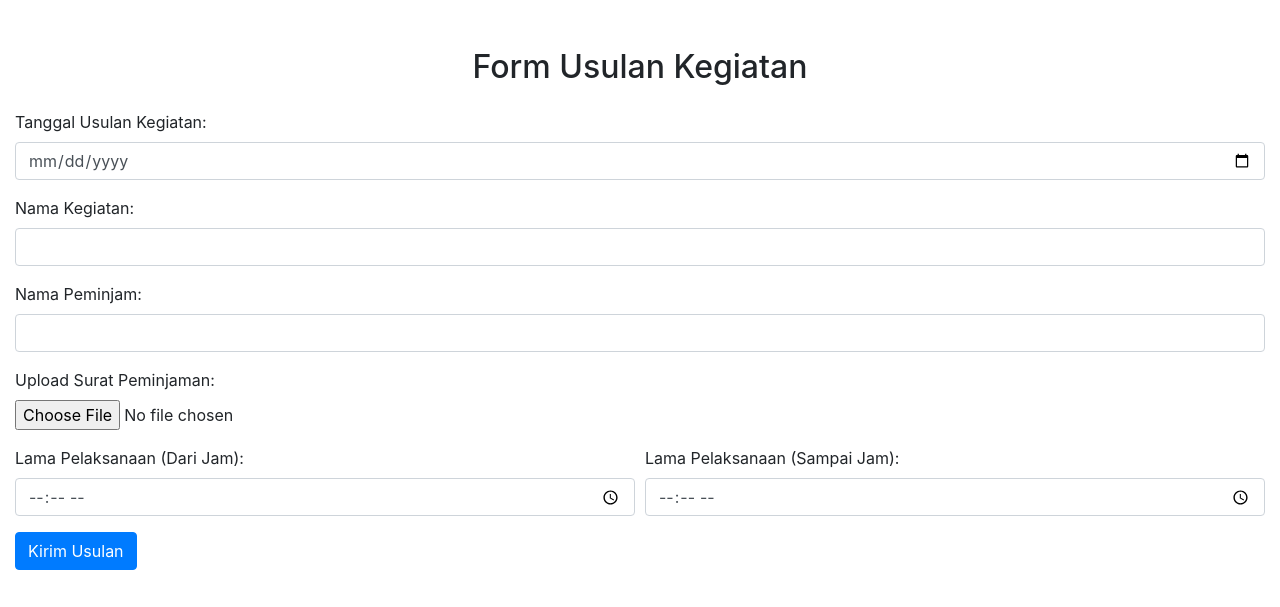
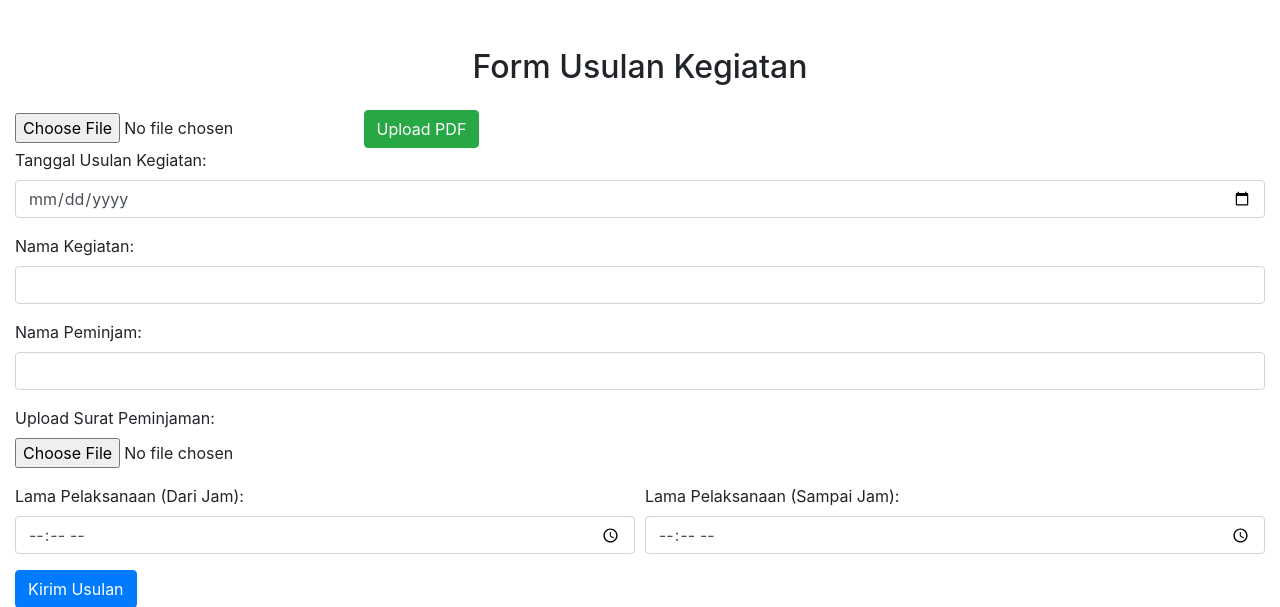
Before and after one commit to aqilabihar/websitefinalpwe, a PHP site: page /peminjaman in a window 1280 px wide. Shown: the top 607 px of the page. Run offline with PHP 8.4, Linux system fonts and the light colour scheme; data comes from the database, SQL or seed files in the repository.

Commit message:
Update Branch

```diff
--- a/app/views/peminjaman.php
+++ b/app/views/peminjaman.php
@@ -12,6 +12,14 @@
 <body>
     <div class="container-fluid mt-5">
         <h2 class="text-center mb-4">Form Usulan Kegiatan</h2>
+
+        <!-- Add button to upload PDF in the top-left corner -->
+        <div class="text-left">
+            <form action="" method="POST" enctype="multipart/form-data">
+                <input type="file" name="pdfFile" accept=".pdf">
+                <button type="submit" class="btn btn-success">Upload PDF</button>
+            </form>
+        </div>
 
         <form id="kegiatanForm" method="POST" enctype="multipart/form-data" action="/peminjaman/save">
             <input type="hidden" name="id_peminjaman" id="id_peminjaman">
@@ -51,7 +59,7 @@
             <button type="submit" class="btn btn-primary">Kirim Usulan</button>
         </form>
 
-        <!-- Display Peminjaman Data -->
+        <!-- Daftar data usulan -->
         <h4 class="mt-5">Data Usulan Kegiatan:</h4>
         <table class="table mt-3">
             <thead>
@@ -95,3 +103,33 @@
     </script>
 </body>
 </html>
+
+<?php
+// PHP code to handle PDF upload
+if ($_SERVER['REQUEST_METHOD'] === 'POST') {
+    if (isset($_FILES['pdfFile'])) {
+        $targetDir = "../public/uploads/";  // Adjust the path to the uploads folder
+        $targetFile = $targetDir . basename($_FILES["pdfFile"]["name"]);
+        $uploadOk = 1;
+        $fileType = strtolower(pathinfo($targetFile, PATHINFO_EXTENSION));
+
+        // Check if the file is a PDF
+        if ($fileType != "pdf") {
+            echo "Only PDF files are allowed.";
+            $uploadOk = 0;
+        }
+
+        // Check if everything is okay before uploading
+        if ($uploadOk == 1) {
+            // Move the uploaded file to the target directory
+            if (move_uploaded_file($_FILES["pdfFile"]["tmp_name"], $targetFile)) {
+                echo "The PDF file has been uploaded successfully.";
+            } else {
+                echo "There was an error uploading the file.";
+            }
+        }
+    } else {
+        echo "No file was uploaded.";
+    }
+}
+?>
```
